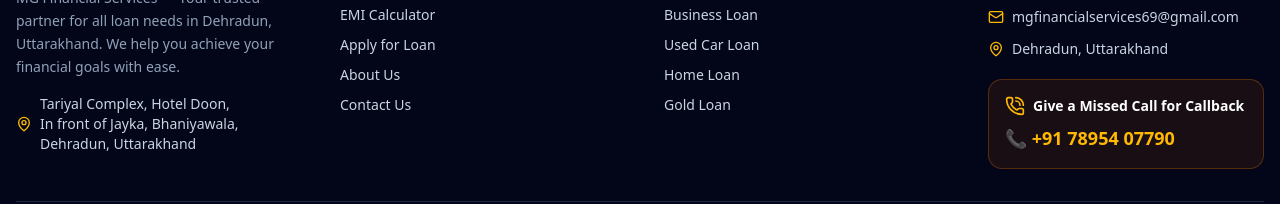
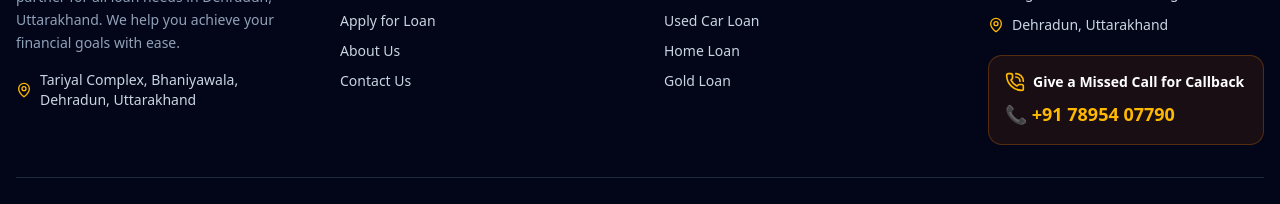
Before and after one commit to kjassi435/mg-finance, a Next.js app: page / in a window 1280 px wide. Shown: the part 4310-4514 px from the top of the page. Built offline with nearby package versions, Linux system fonts and the light colour scheme; no server answers.

Commit message:
Update address to Tariyal Complex, Bhaniyawala, Dehradun

```diff
--- a/src/components/landing/contact-section.tsx
+++ b/src/components/landing/contact-section.tsx
@@ -80,8 +80,7 @@
                     <div>
                       <p className="text-sm font-semibold text-slate-500 uppercase tracking-wider mb-1">Office Address</p>
                       <p className="text-slate-900 font-medium">
-                        Tariyal Complex, Hotel Doon,<br />
-                        In front of Jayka, Bhaniyawala,<br />
+                        Tariyal Complex, Bhaniyawala,<br />
                         Dehradun, Uttarakhand
                       </p>
                     </div>
@@ -142,7 +141,7 @@
             <Card className="h-full border-none shadow-xl overflow-hidden rounded-2xl relative group">
               <div className="absolute inset-0 bg-blue-900/10 opacity-0 group-hover:opacity-100 transition-opacity pointer-events-none z-10" />
               <iframe
-                src="https://maps.google.com/maps?q=Tariyal%20Complex,%20Hotel%20Doon,%20In%20front%20of%20Jayka,%20Bhaniyawala,%20Dehradun,%20Uttarakhand&t=&z=15&ie=UTF8&iwloc=&output=embed"
+                src="https://maps.google.com/maps?q=Tariyal%20Complex,%20Bhaniyawala,%20Dehradun&t=&z=15&ie=UTF8&iwloc=&output=embed"
                 width="100%"
                 height="100%"
                 style={{ border: 0 }}
--- a/src/components/landing/footer.tsx
+++ b/src/components/landing/footer.tsx
@@ -26,9 +26,7 @@
             <div className="flex items-center gap-2 text-sm">
               <MapPin className="h-4 w-4 text-amber-400 shrink-0" />
               <span>
-                Tariyal Complex, Hotel Doon,
-                <br />
-                In front of Jayka, Bhaniyawala,
+                Tariyal Complex, Bhaniyawala,
                 <br />
                 Dehradun, Uttarakhand
               </span>
```
